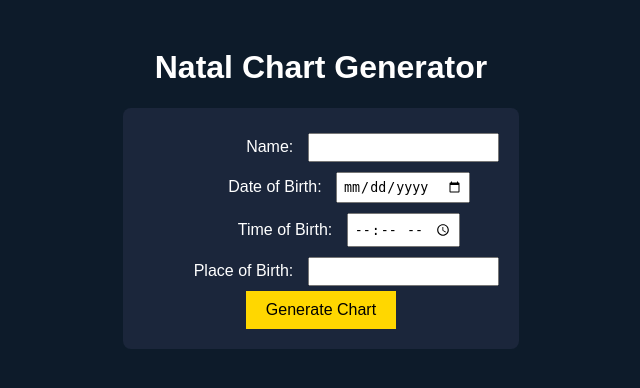
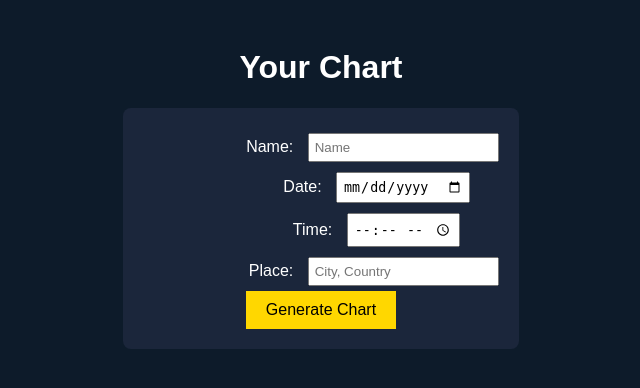
Before and after one commit to megwilkins/natal-chart-website, a Flask app: page / in a window 1280 px wide. Shown: the top 388 px of the page, without its empty margins (319-959 px from the left). Run offline with Flask 2, Linux system fonts and the light colour scheme.

Commit message:
Update index.html

```diff
--- a/templates/index.html
+++ b/templates/index.html
@@ -1,60 +1,62 @@
-<!DOCTYPE html>
+<!doctype html>
 <html lang="en">
 <head>
-    <meta charset="UTF-8">
-    <meta name="viewport" content="width=device-width, initial-scale=1.0">
+  <meta charset="utf-8">
   <title>Natal Chart Generator</title>
+  <meta name="viewport" content="width=device-width,initial-scale=1">
   <link rel="stylesheet" href="{{ url_for('static', filename='style.css') }}">
 </head>
 <body>
-    <h1>Natal Chart Generator</h1>
+  <div class="container">
+    <h1>Your Chart</h1>
 
-    <!-- Input Form -->
-    <form method="POST">
-        <div>
-            <label for="name">Name:</label>
-            <input type="text" name="name" required>
+    <form method="POST" class="controls">
+      <div class="row">
+        <label>Name:</label>
+        <input type="text" name="name" placeholder="Name" required>
       </div>
-        <div>
-            <label for="date">Date of Birth:</label>
+      <div class="row">
+        <label>Date:</label>
         <input type="date" name="date" required>
       </div>
-        <div>
-            <label for="time">Time of Birth:</label>
+      <div class="row">
+        <label>Time:</label>
         <input type="time" name="time" required>
       </div>
-        <div>
-            <label for="place">Place of Birth:</label>
-            <input type="text" name="place" required>
+      <div class="row">
+        <label>Place:</label>
+        <input type="text" name="place" placeholder="City, Country" required>
       </div>
+      <div class="row">
         <button type="submit">Generate Chart</button>
+      </div>
     </form>
 
-    {% if chart %}
-    <!-- Natal Chart Image -->
-    <div>
-        <h2>Your Natal Chart</h2>
-        <img src="/chart.png" alt="Natal Chart" style="max-width: 600px; width: 100%;">
+    {% if error %}
+      <div class="error">{{ error }}</div>
+    {% endif %}
+
+    {% if chart_url %}
+      <div class="chart-wrap">
+        <img src="{{ chart_url }}" alt="Natal Chart" class="chart-image">
       </div>
 
-    <!-- Planetary Positions Table -->
-    <div>
       <h2>Planetary Positions</h2>
-        <table style="margin: 0 auto; border-collapse: collapse;">
+      <table class="positions">
+        <thead>
+          <tr><th>Planet</th><th>Longitude</th><th>Sign</th></tr>
+        </thead>
+        <tbody>
+          {% for planet, lon, sign in positions %}
             <tr>
-                <th style="padding: 8px; border: 1px solid gold;">Planet</th>
-                <th style="padding: 8px; border: 1px solid gold;">Longitude</th>
-                <th style="padding: 8px; border: 1px solid gold;">Sign</th>
-            </tr>
-            {% for planet, lon, sign in chart.positions %}
-            <tr>
-                <td style="padding: 8px; border: 1px solid gold;">{{ planet }}</td>
-                <td style="padding: 8px; border: 1px solid gold;">{{ lon }}°</td>
-                <td style="padding: 8px; border: 1px solid gold;">{{ sign }}</td>
+              <td>{{ planet }}</td>
+              <td>{{ lon }}°</td>
+              <td>{{ sign }}</td>
             </tr>
           {% endfor %}
+        </tbody>
       </table>
+    {% endif %}
   </div>
-    {% endif %}
 </body>
 </html>
```
Lines whose indentation alone changed are shown as unchanged.
